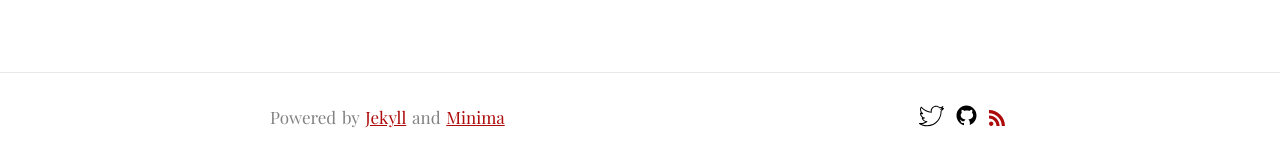
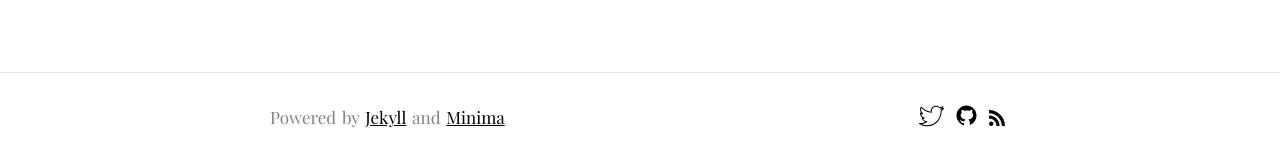
Before and after one commit to aneessh18/aneessh18.github.io, a Jekyll site: the page built from index.markdown, in a window 1280 px wide. Shown: the part 708-875 px from the top of the page. Built offline with Jekyll 4.4.1, drawn with Linux system fonts in a browser that asks for light colours.

Commit message:
update css

```diff
--- a/_sass/minima/skins/classic.scss
+++ b/_sass/minima/skins/classic.scss
@@ -10,7 +10,7 @@ $text-color:            #000000 !default;
 $background-color:      #fdfdfd !default;
 $code-background-color: #eeeeff !default;
 
-$link-base-color:       #AD0A0A !default;
+$link-base-color:       #000000 !default;
 $link-hover-color:      $text-color !default;
 
 $border-color-01:       $brand-color-light !default;
```
